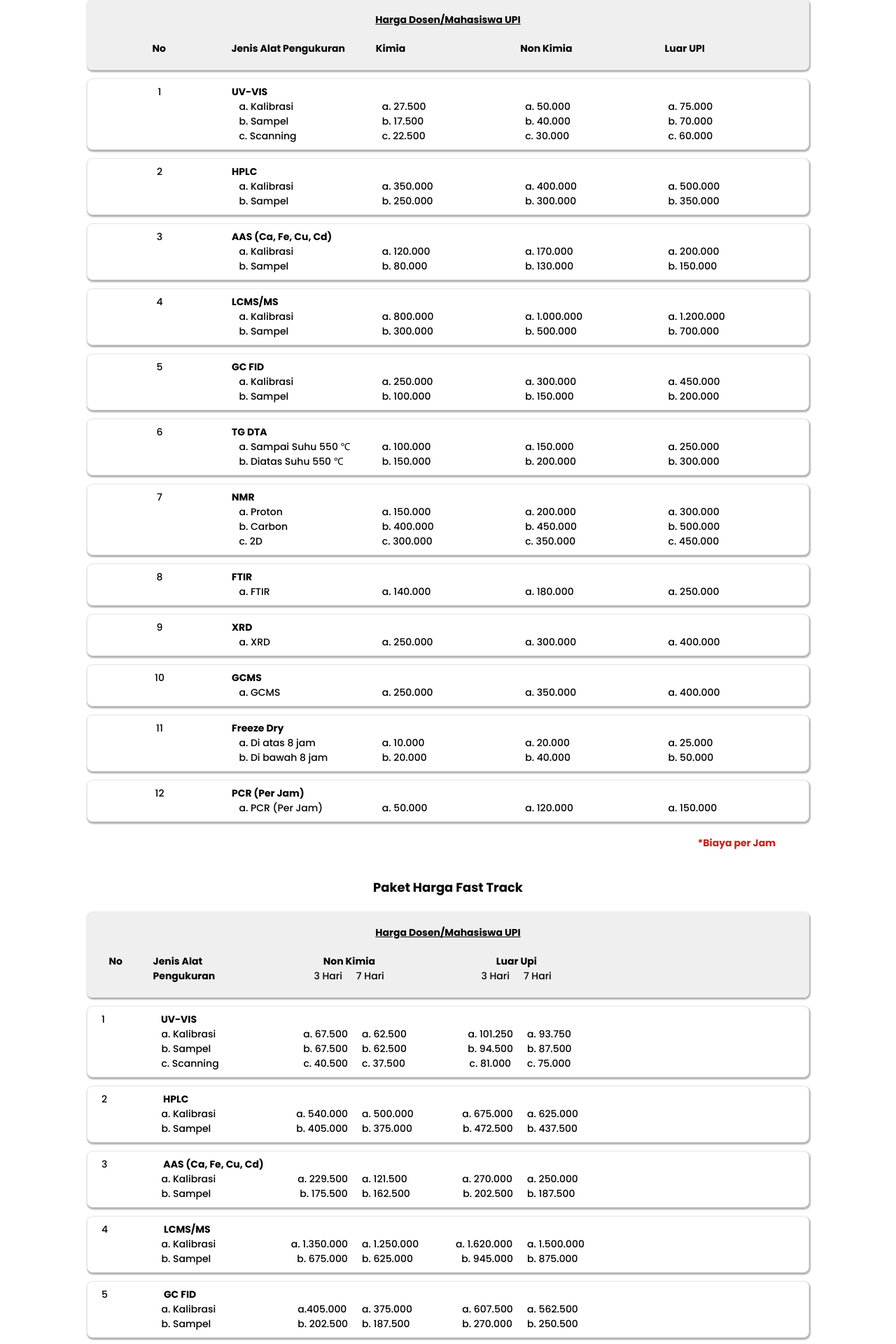
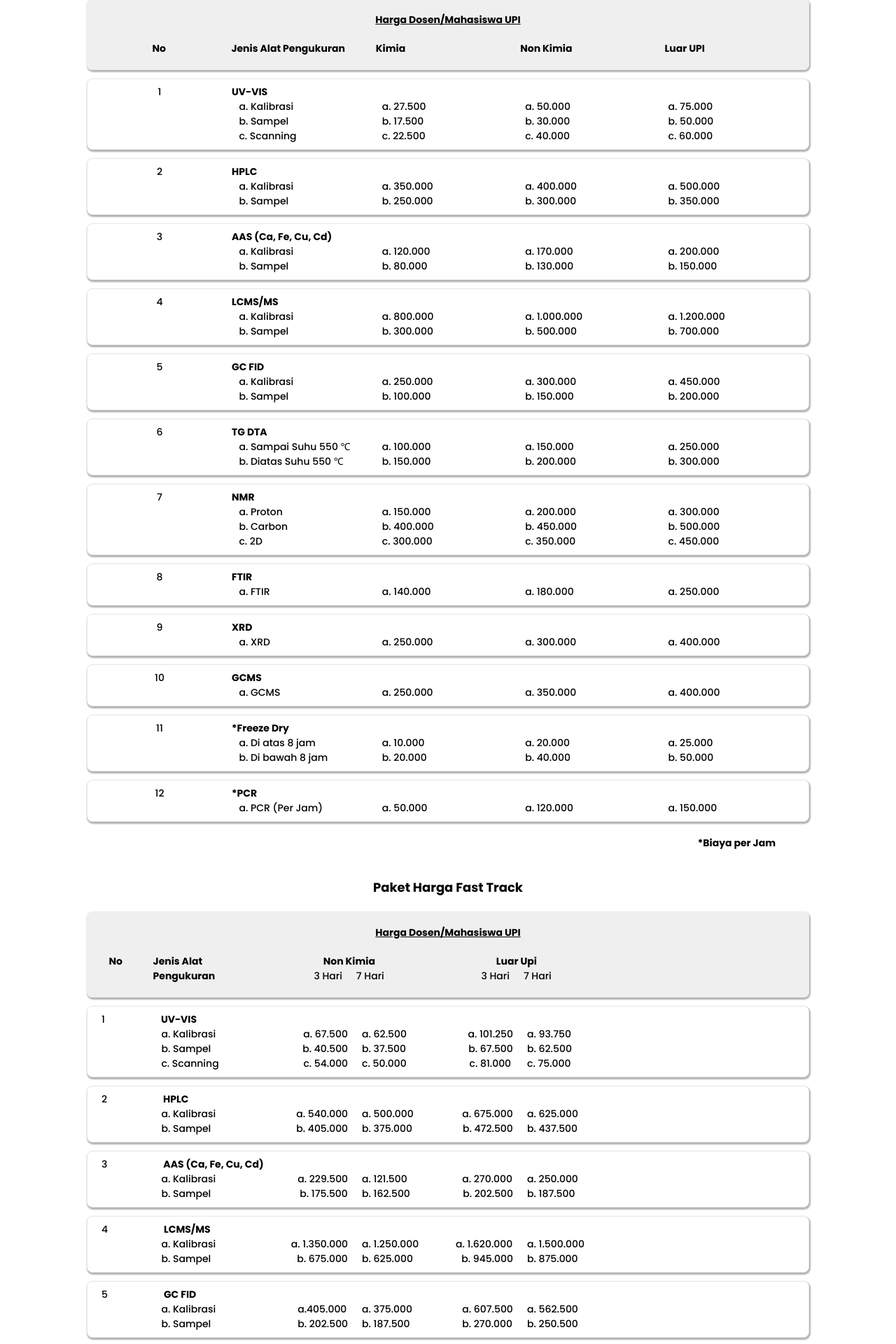
Before and after one commit to fikriymnn/lki_upi, a Next.js app: page /analisis in a window 1280 px wide. Shown: the part 2087-4007 px from the top of the page at 70% size. Built offline with nearby package versions, Linux system fonts and the light colour scheme; no server answers; a web font is replaced by a local one.

Commit message:
update harga dan tambah tanda * untuk PCR dan Freezedry

```diff
--- a/src/app/analisis/page.jsx
+++ b/src/app/analisis/page.jsx
@@ -25,20 +25,20 @@ const Analisis = () => {
         {
           jenis: "b. Sampel",
           kimia: "b. 17.500",
-          nonKimia: "b. 40.000",
-          luarUpi: "b. 70.000",
-          tigaHariNonKimia: "b. 67.500",
-          tujuhHariNonKimia: "b. 62.500",
-          tigaHariLuarUpi: "b. 94.500",
-          tujuhHariLuarUpi: "b. 87.500",
+          nonKimia: "b. 30.000",
+          luarUpi: "b. 50.000",
+          tigaHariNonKimia: "b. 40.500",
+          tujuhHariNonKimia: "b. 37.500",
+          tigaHariLuarUpi: "b. 67.500",
+          tujuhHariLuarUpi: "b. 62.500",
         },
         {
           jenis: "c. Scanning",
           kimia: "c. 22.500",
-          nonKimia: "c. 30.000",
+          nonKimia: "c. 40.000",
           luarUpi: "c. 60.000",
-          tigaHariNonKimia: "c. 40.500",
-          tujuhHariNonKimia: "c. 37.500",
+          tigaHariNonKimia: "c. 54.000",
+          tujuhHariNonKimia: "c. 50.000",
           tigaHariLuarUpi: "c. 81.000",
           tujuhHariLuarUpi: "c. 75.000",
         },
@@ -251,7 +251,7 @@ const Analisis = () => {
       ],
     },
     {
-      alatPengukuran: "Freeze Dry",
+      alatPengukuran: "*Freeze Dry",
       jenisPengukuran: [
         {
           jenis: "a. Di atas 8 jam",
@@ -276,7 +276,7 @@ const Analisis = () => {
       ],
     },
     {
-      alatPengukuran: "PCR (Per Jam)",
+      alatPengukuran: "*PCR",
       jenisPengukuran: [
         {
           jenis: "a. PCR (Per Jam)",
@@ -440,7 +440,7 @@ const Analisis = () => {
               ))}
             </div>
           </div>
-          <p className="text-red-700 md:font-bold font-semibold text-end md:mx-28 mx-0 md:text-[14px] text-sm mt-5">
+          <p className="text-black-700 md:font-bold font-semibold text-end md:mx-28 mx-0 md:text-[14px] text-sm mt-5">
             *Biaya per Jam
           </p>
           <div className="lg:mx-16 md:-mx-8 -mx-8 ">
@@ -548,7 +548,7 @@ const Analisis = () => {
               ))}
             </div>
           </div>
-          <p className="text-red-700 md:font-bold font-semibold text-end md:mx-28 mx-0 md:text-[14px] text-sm mt-5">
+          <p className="text-black-700 md:font-bold font-semibold text-end md:mx-28 mx-0 md:text-[14px] text-sm mt-5">
             *Biaya per Jam
           </p>
           <div className="mb-24">
```
